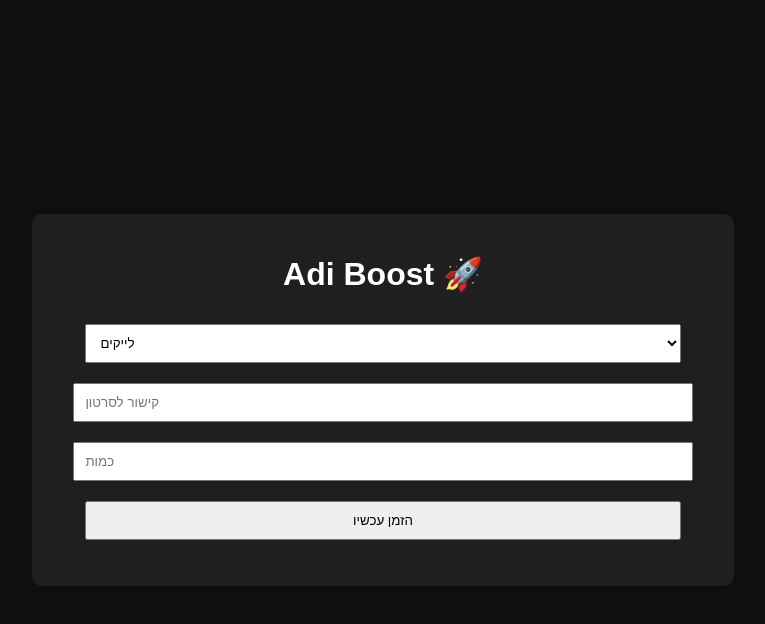
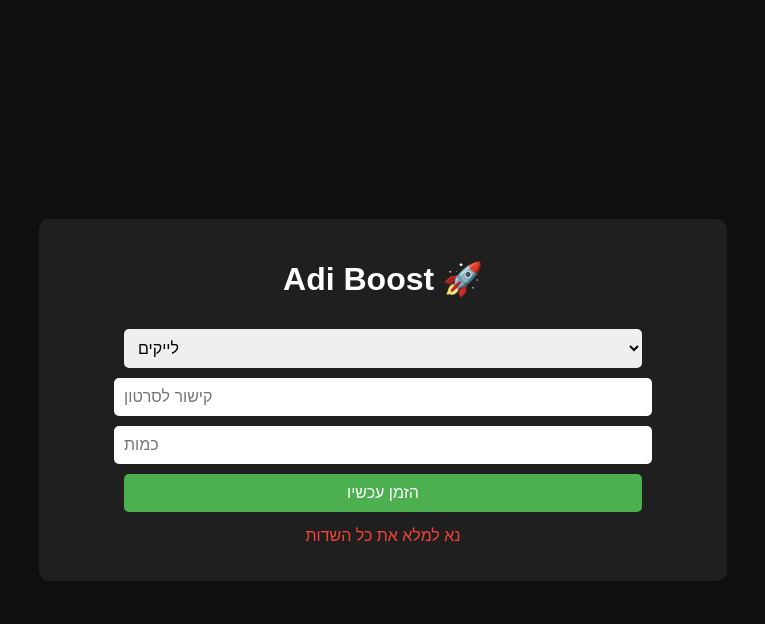
Before and after one commit to Oshraadi17/-3, a website: page index.html in a window 1280 px wide. Both pictures are taken after a click on the button "הזמן עכשיו". Shown: the whole page, without its empty margins (257-1022 px from the left). Drawn offline with Linux system fonts and the light colour scheme; no server answers.

Commit message:
Add files via upload

```diff
--- a/index.html
+++ b/index.html
@@ -9,15 +9,15 @@
 <body>
     <div class="container">
         <h1>Adi Boost 🚀</h1>
-        <select id="service">
+        <select id="serviceType">
             <option value="likes">לייקים</option>
+            <option value="views">צפיות</option>
             <option value="followers">עוקבים</option>
-            <option value="views">צפיות</option>
         </select>
-        <input type="text" id="link" placeholder="קישור לסרטון" />
-        <input type="number" id="quantity" placeholder="כמות" />
+        <input type="text" id="link" placeholder="קישור לסרטון">
+        <input type="number" id="quantity" placeholder="כמות">
         <button onclick="submitOrder()">הזמן עכשיו</button>
-        <p id="responseMessage"></p>
+        <p id="response"></p>
     </div>
     <script src="main.js"></script>
 </body>
--- a/main.js
+++ b/main.js
@@ -1,27 +1,27 @@
 
 async function submitOrder() {
-    const serviceElement = document.getElementById('service');
-    const linkElement = document.getElementById('link');
-    const quantityElement = document.getElementById('quantity');
-    const responseMessage = document.getElementById('responseMessage');
+    const serviceType = document.getElementById("serviceType")?.value;
+    const link = document.getElementById("link")?.value;
+    const quantity = document.getElementById("quantity")?.value;
 
-    if (!serviceElement || !linkElement || !quantityElement) {
-        console.error("Missing input elements.");
+    if (!serviceType || !link || !quantity) {
+        document.getElementById("response").innerText = "נא למלא את כל השדות";
         return;
     }
 
-    const service = serviceElement.value;
-    const link = linkElement.value;
-    const quantity = quantityElement.value;
+    try {
+        const response = await fetch("/api/order", {
+            method: "POST",
+            headers: {
+                "Content-Type": "application/json"
+            },
+            body: JSON.stringify({ serviceType, link, quantity })
+        });
 
-    const response = await fetch('/api/order', {
-        method: 'POST',
-        headers: {
-            'Content-Type': 'application/json'
-        },
-        body: JSON.stringify({ service, link, quantity })
-    });
-
-    const result = await response.json();
-    responseMessage.textContent = result.message || "שגיאה בהזמנה";
+        const result = await response.json();
+        document.getElementById("response").innerText = result.message || "ההזמנה בוצעה בהצלחה";
+    } catch (error) {
+        document.getElementById("response").innerText = "שגיאה בשליחת ההזמנה";
+        console.error("Error:", error);
+    }
 }
--- a/style.css
+++ b/style.css
@@ -10,13 +10,26 @@ body {
     margin: 0;
 }
 .container {
-  background: #1f1f1f;
+    background-color: #1f1f1f;
     padding: 20px;
     border-radius: 10px;
     text-align: center;
 }
 input, select, button {
-  margin: 10px;
+    margin-top: 10px;
     padding: 10px;
-  width: 90%;
+    width: 80%;
+    border: none;
+    border-radius: 5px;
+    font-size: 16px;
 }
+button {
+    background-color: #4CAF50;
+    color: white;
+    cursor: pointer;
+}
+#response {
+    margin-top: 15px;
+    font-size: 16px;
+    color: #f44336;
+}
```
Also changed, not shown: server.js (+10 -26 lines). Lines whose indentation alone changed are shown as unchanged.
